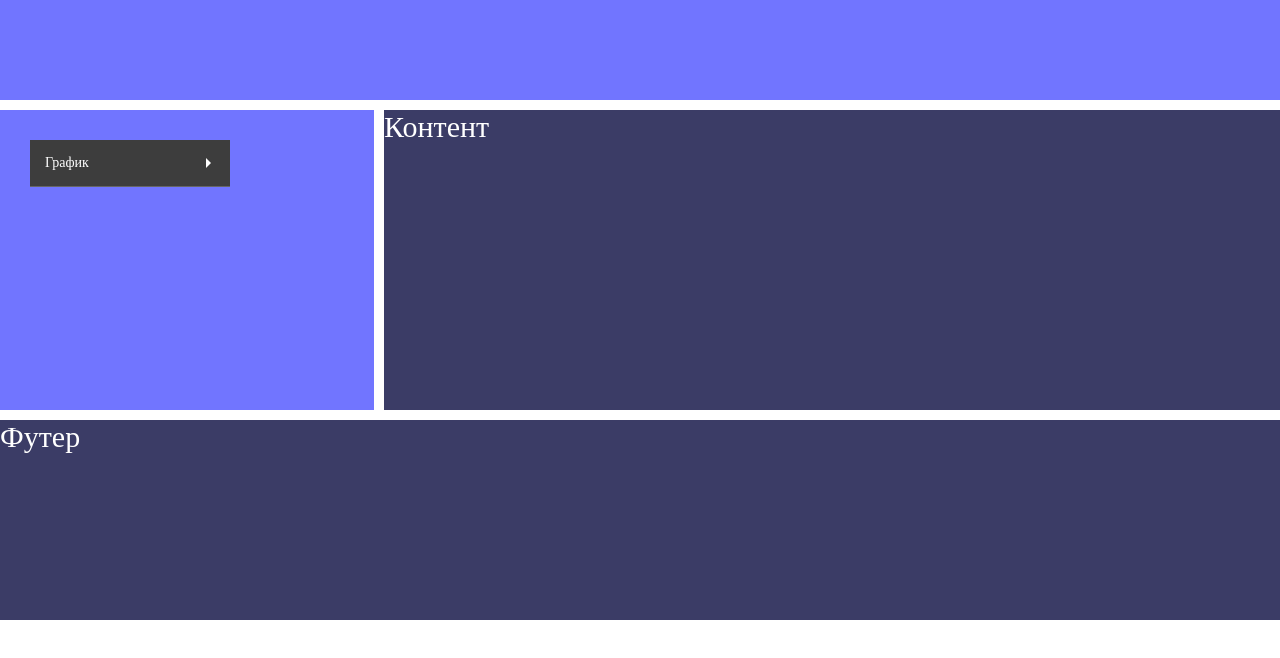
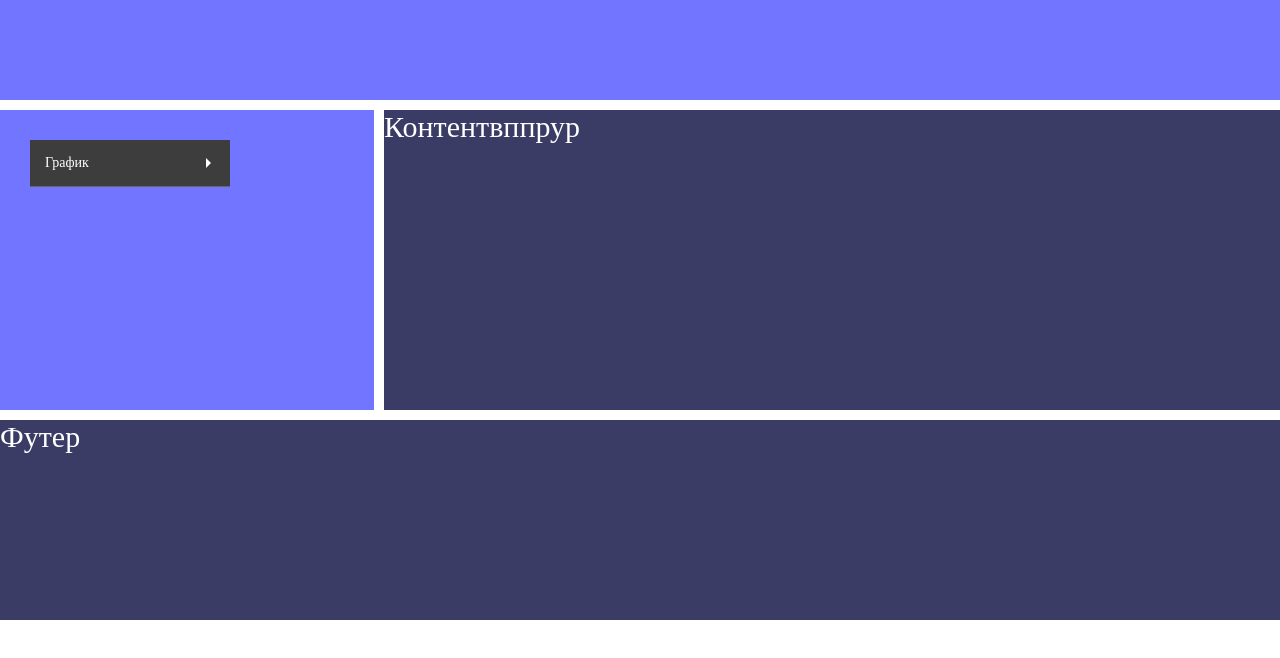
Before and after one commit to Burizaa/Buriza, a plain HTML site: page index.html in a window 1280 px wide. Drawn offline with Linux system fonts and the light colour scheme.

Commit message:
тест131ё

```diff
--- a/index.html
+++ b/index.html
@@ -34,7 +34,7 @@
         </div>
         <div class="content">
           <div class="inner-content">
-            Контент
+            Контентвппрур
           </div>
         </div>
       </div>
```
